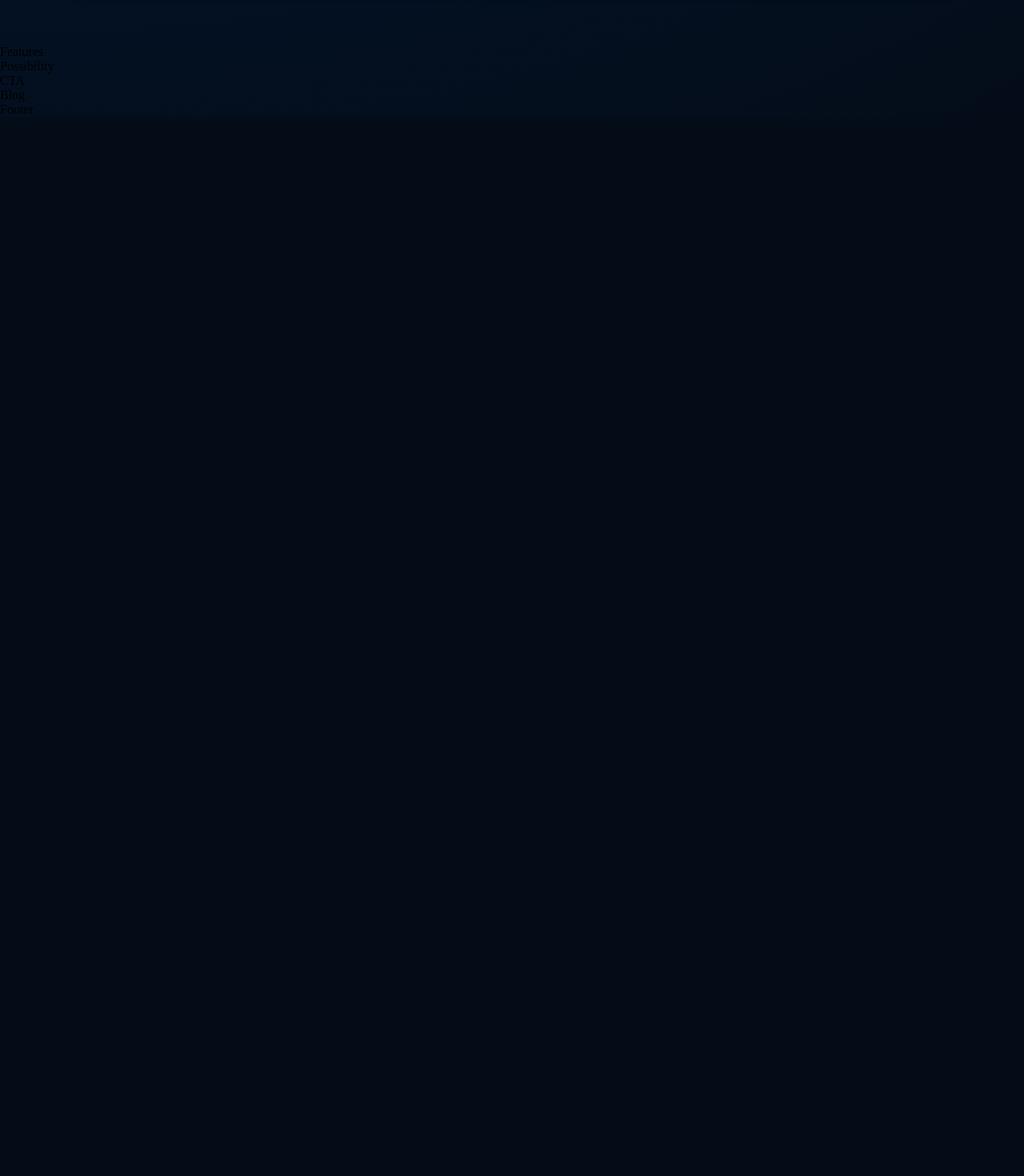
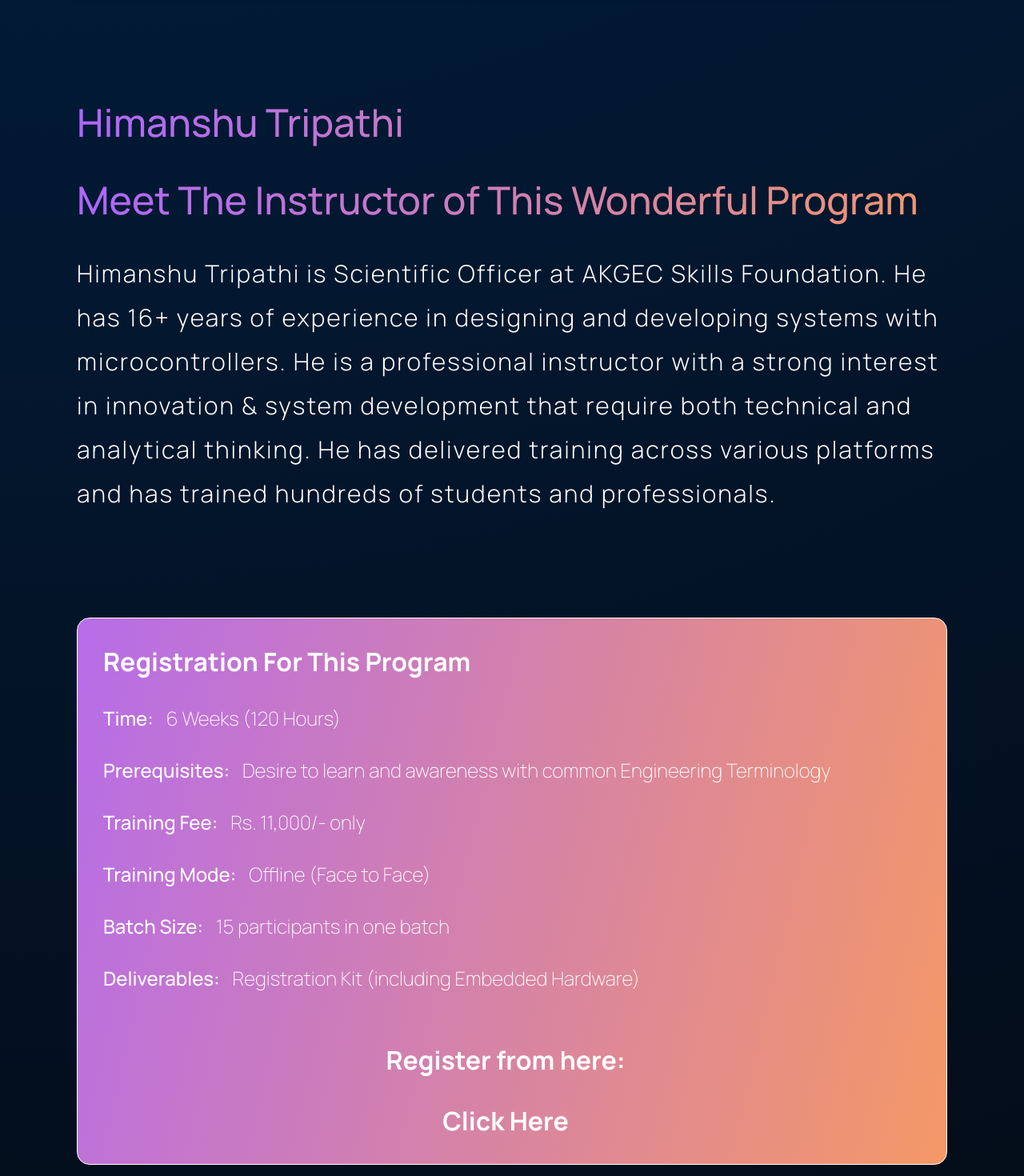
Before and after one commit to KaranKulshrestha/akgec-skills, a React (Create React App) app in the folder akgec-skills/: page / in a window 1280 px wide. Shown: the part 2920-4390 px from the top of the page at 80% size. Before the commit the page ends 3066 px from the top, so only its background shows below. Built offline with nearby package versions, Linux system fonts and the light colour scheme.

Commit message:
complete the registration section successfully

```diff
--- a/akgec-skills/src/components/navbar/navbar.jsx
+++ b/akgec-skills/src/components/navbar/navbar.jsx
@@ -17,7 +17,7 @@ const Navbar = () => {
           <p><a href='#home'>Home</a></p>
           <p><a href='#wakgec'>Program</a></p>
           <p><a href='#Instructor'>Instructor</a></p>
-          <p><a href='#technology'>Registration</a></p>
+          <p><a href='#Registration'>Registration</a></p>
         </div>
       </div>
 
@@ -36,8 +36,8 @@ const Navbar = () => {
           <p><a href='#home'>Home</a></p>
           <p><a href='#wakgec'>What is Akgec Skills?</a></p>
           <p><a href='#programs'>Program</a></p>
-          <p><a href='#team'>Team</a></p>
-          <p><a href='#technology'>Registration</a></p>
+          <p><a href='#Instructor'>Instructor</a></p>
+          <p><a href='#Registration'>Registration</a></p>
           </div>
           <div className="akgec__navbar-menu_container-links-contact">
           <button>Contact us</button>
--- a/akgec-skills/src/containers/features/Features.jsx
+++ b/akgec-skills/src/containers/features/Features.jsx
@@ -2,10 +2,16 @@ import React from 'react'
 import "./features.css";
 
 const Features = () => {
+
   return (
-    <div>Features</div>
+    <div className='akgec__Instructors section__padding' id='Instructor'>
+      <div className='akgec__features-heading'>
+      <h1 className="gradient__text">Himanshu Tripathi</h1>
+      <h1 className="gradient__text">Meet The Instructor of This Wonderful Program </h1>
+      <h2>Himanshu Tripathi is Scientific Officer at AKGEC Skills Foundation. He has 16+ years of experience in designing and developing systems with microcontrollers. He is a professional instructor with a strong interest in innovation & system development that require both technical and analytical thinking. He has delivered training across various platforms and has trained hundreds of students and professionals.</h2>
+      </div>
+    </div>
   )
 }
-import "./features.css";
 
 export default Features
--- a/akgec-skills/src/containers/features/features.css
+++ b/akgec-skills/src/containers/features/features.css
@@ -0,0 +1,33 @@
+.akgec__features-heading h1{
+    font-family: var(--font-family);
+    font-size: 48px;
+    font-weight: 500;
+    margin-bottom: 2rem;
+}
+
+.akgec__features-heading h2 {
+    color: #fff;
+    font-family: var(--font-family);
+    font-size: 30px;
+    font-weight: 300;
+    line-height: 55px;
+    letter-spacing: 2px;
+}
+
+@media screen and (max-width: 610px){
+    .akgec__features-heading h2 {
+        color: #fff;
+        font-family: var(--font-family);
+        font-size: 20px;
+        font-weight: 300;
+        line-height: 55px;
+        letter-spacing: 2px;
+    }
+
+    .akgec__features-heading h1{
+        font-family: var(--font-family);
+        font-size: 38px;
+        font-weight: 500;
+        margin-bottom: 2rem;
+    }
+}
--- a/akgec-skills/src/containers/possibility/Possibility.jsx
+++ b/akgec-skills/src/containers/possibility/Possibility.jsx
@@ -3,7 +3,21 @@ import "./possibility.css"
 
 const Possibility = () => {
   return (
-    <div>Possibility</div>
+    <div className='akgec__registration section__padding' id='Registration'>
+      <div className='akgec__registration-content'>
+        <h1>Registration For This Program</h1>
+        <div className='akgec__registration-innercontent'><h2 className='title'>Time:</h2><h2 className='value'>  6 Weeks (120 Hours) </h2></div>
+        <div className='akgec__registration-innercontent'><h2 className='title'>Prerequisites:</h2><h2 className='value'> Desire to learn and awareness with common Engineering Terminology</h2></div>
+        <div className='akgec__registration-innercontent'><h2 className='title'>Training Fee:</h2><h2 className='value'>  Rs. 11,000/- only </h2></div>
+        <div className='akgec__registration-innercontent'><h2 className='title'>Training Mode:</h2><h2 className='value'>  Offline (Face to Face)</h2></div>
+        <div className='akgec__registration-innercontent'><h2 className='title'>Batch Size:</h2><h2 className='value'>  15 participants in one batch </h2></div>
+        <div className='akgec__registration-innercontent'><h2 className='title'>Deliverables:</h2><h2 className='value'>  Registration Kit (including Embedded Hardware)</h2></div>
+        <div className='akgec__registration-innercontent'></div>
+        <div className='akgec__registration-box'>
+        <h1 className='Rtitle'>Register from here:</h1><h1 className='Rvalue'><a href='https://forms.gle/h9sRUFY9RjWgp4dw8'>Click Here</a></h1>
+        </div>
+      </div>
+    </div>
   )
 }
 
--- a/akgec-skills/src/containers/possibility/possibility.css
+++ b/akgec-skills/src/containers/possibility/possibility.css
@@ -0,0 +1,73 @@
+.akgec__registration-content {
+    border: 1px solid white;
+    color: white;
+    border-radius: 1rem;
+    font-family: var(--font-family);
+    padding: 2rem;
+    background: var(--gradient-bar);
+}
+
+.value {
+    font-weight: 200;
+}
+
+.title {
+    font-weight: 500;
+    font-style: bold;
+}
+
+.Rtitle {
+    text-align: center;
+}
+
+.Rvalue {
+    text-align: center;
+    font-style: bold;
+}
+
+.akgec__registration-innercontent{
+    display: flex;
+    justify-content: flex-start;
+    align-items: center;
+    flex: 1;
+    flex-direction: row;
+    margin-top: 2rem;
+}
+
+.akgec__registration-innercontent h2{
+    margin-right: 1rem;
+}
+
+.akgec__registration-box {
+    align-items: center;
+}
+
+.akgec__registration-box h1{
+    margin-right: 1rem;
+    margin-top: 2rem;
+}
+
+@media screen and (max-width: 720px){
+    .akgec__registration-innercontent{
+        display: flex;
+        justify-content: flex-start;
+        align-items: center;
+        flex: 1;
+        flex-direction: column;
+        text-align: center;
+        margin-top: 2rem;
+    }
+
+    .value{
+        font-weight: 200;
+        margin-top: 1rem;
+    }
+
+    .Rvalue {
+        text-align: center;
+    }
+
+    .Rtitle {
+        text-align: center;
+    }
+}
```
